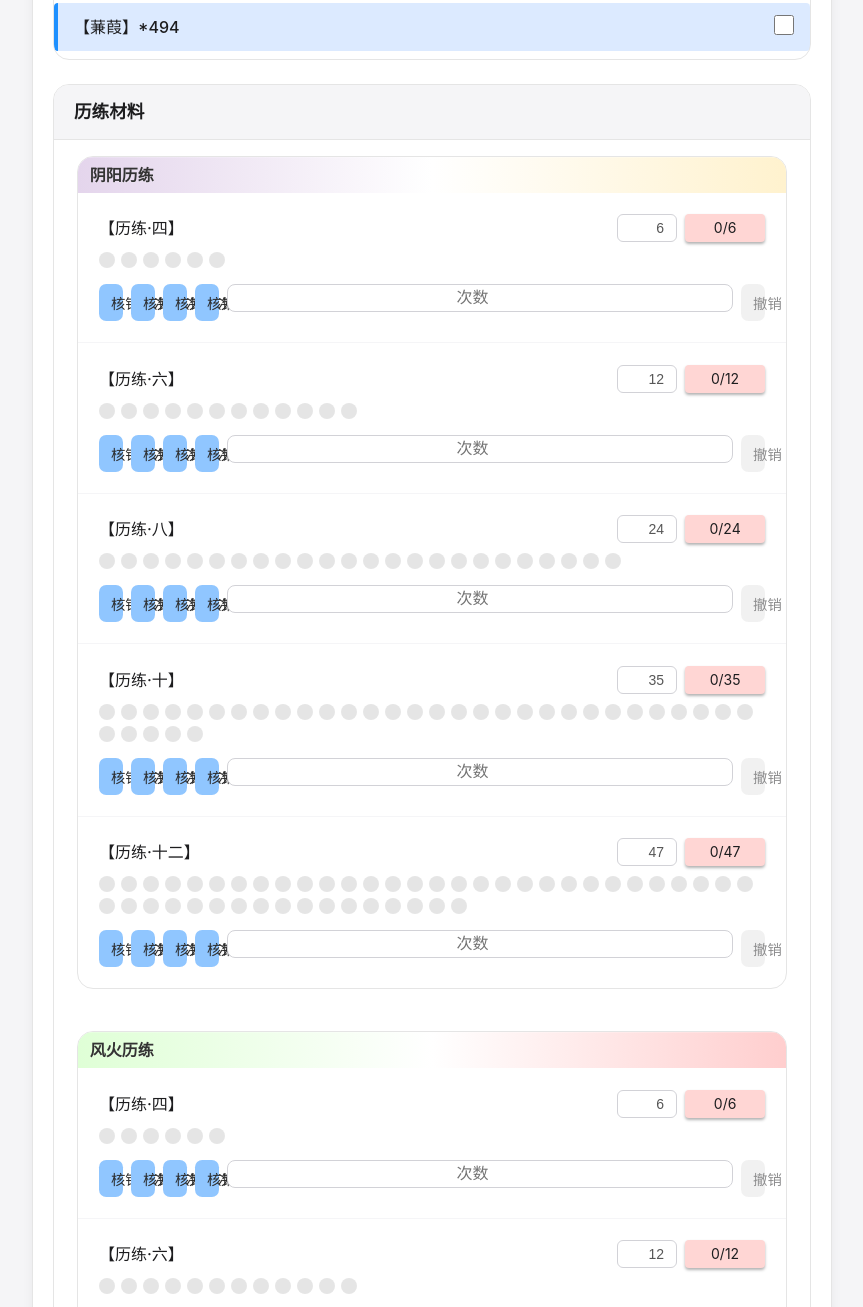
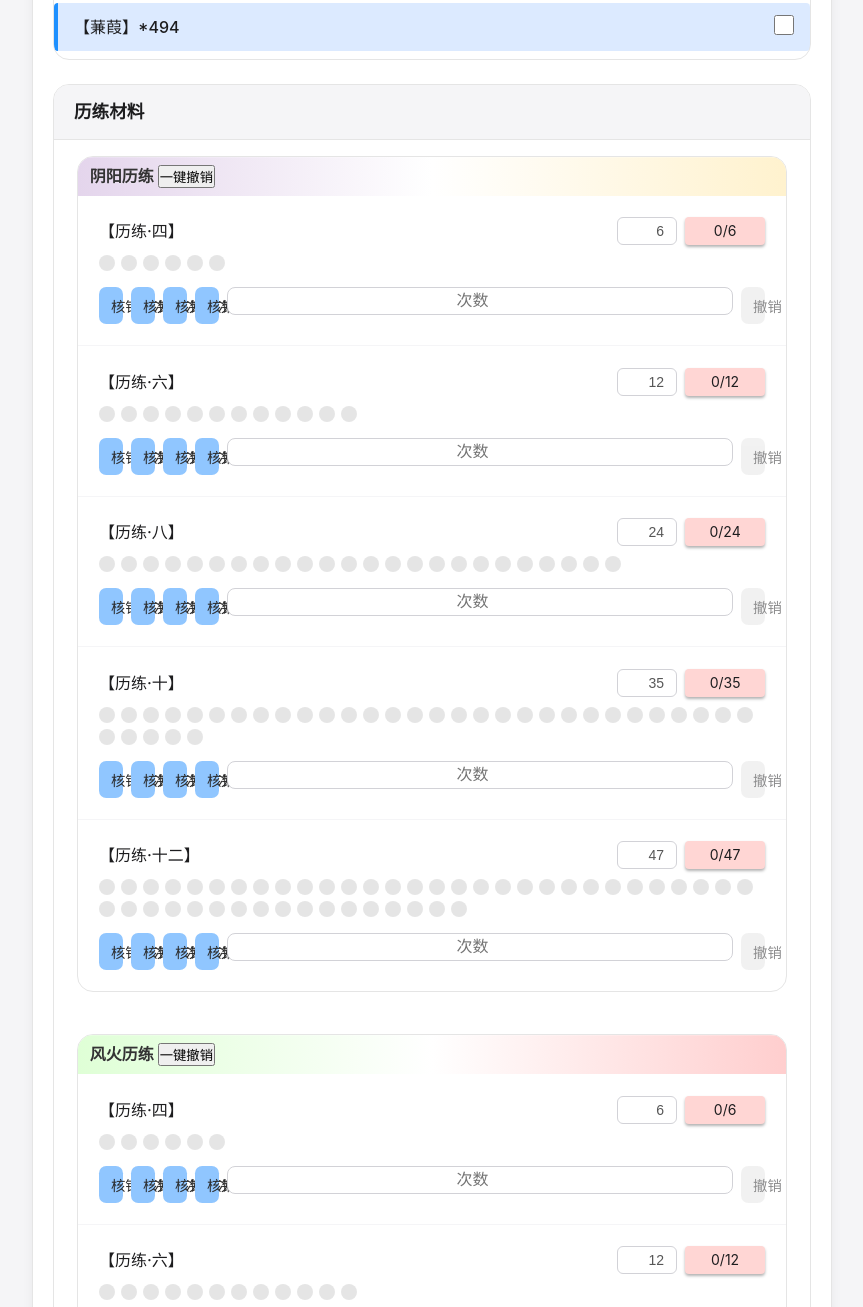
Before and after one commit to buffzero/RY, a plain HTML site: page index.html in a window 1280 px wide. Shown: the part 2095-3402 px from the top of the page, without its empty margins (208-1071 px from the left). Drawn offline with Linux system fonts and the light colour scheme.

Commit message:
Update index.html

```diff
--- a/index.html
+++ b/index.html
@@ -132,17 +132,28 @@
             <div class="training-container">
                <!-- 阴阳历练 -->
 <div class="training-category">
-                    <div class="training-category-title">阴阳历练</div>
+    <div class="training-category-title">
+        阴阳历练
+        <button class="reset-category-btn" data-category="yinYang">一键撤销</button>
+    </div>
     <div id="yinYangTraining"></div>
 </div>
+
 <!-- 风火历练 -->
 <div class="training-category">
-                    <div class="training-category-title">风火历练</div>
+    <div class="training-category-title">
+        风火历练
+        <button class="reset-category-btn" data-category="windFire">一键撤销</button>
+    </div>
     <div id="windFireTraining"></div>
 </div>
+
 <!-- 地水历练 -->
 <div class="training-category">
-                    <div class="training-category-title">地水历练</div>
+    <div class="training-category-title">
+        地水历练
+        <button class="reset-category-btn" data-category="earthWater">一键撤销</button>
+    </div>
     <div id="earthWaterTraining"></div>
 </div>
             </div>
```
Lines whose indentation alone changed are shown as unchanged.
